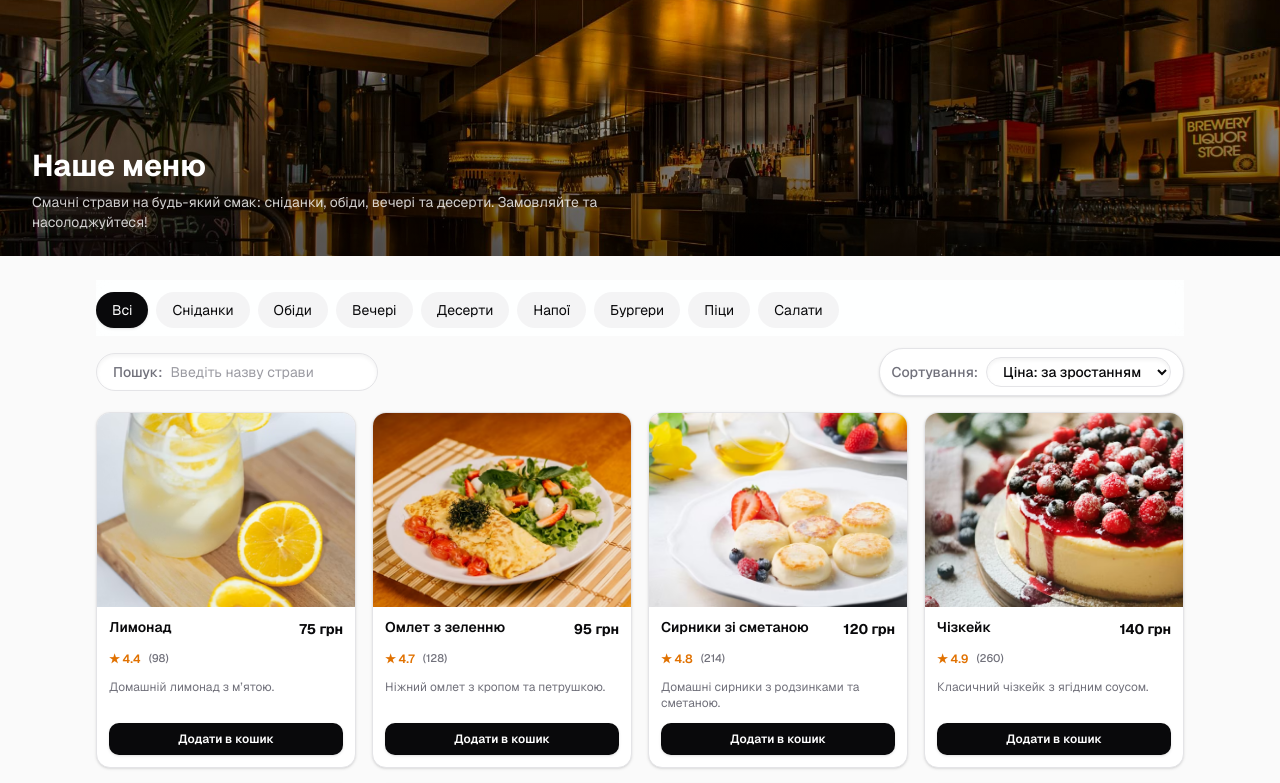
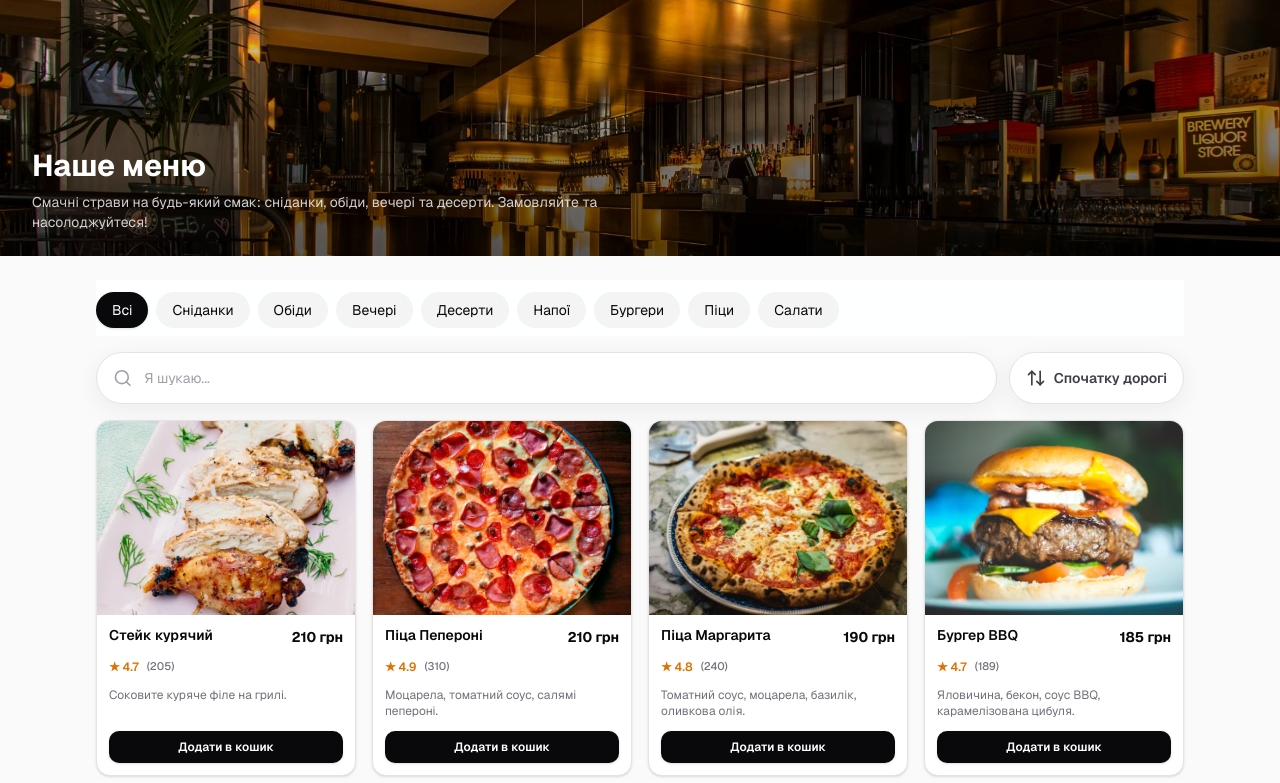
Before and after one commit to denyszaritskyi/comand-work, a Next.js app: page / in a window 1280 px wide. Shown: the top 783 px of the page. Built offline with nearby package versions, Linux system fonts and the light colour scheme.

Commit message:
refactor: changed sorting and filter styles

```diff
--- a/src/app/page.tsx
+++ b/src/app/page.tsx
@@ -20,7 +20,7 @@ const dishes: Dish[] = dishesData
 export default function Home() {
   const [selectedCategory, setSelectedCategory] = useState<string>('Всі')
   const [query, setQuery] = useState<string>('')
-  const [sort, setSort] = useState<'asc' | 'desc'>('asc')
+  const [sort, setSort] = useState<'asc' | 'desc'>('desc')
   const [activeDish, setActiveDish] = useState<Dish | null>(null)
   const [selectedSize, setSelectedSize] = useState<string>('m')
   const [selectedAddons, setSelectedAddons] = useState<Set<string>>(new Set())
--- a/src/components/FiltersBar.tsx
+++ b/src/components/FiltersBar.tsx
@@ -1,3 +1,5 @@
+import { ArrowUpDown, Search } from 'lucide-react'
+
 type Props = {
   query: string
   sort: 'asc' | 'desc'
@@ -11,42 +13,34 @@ export default function FiltersBar({
   onQueryChange,
   onSortChange,
 }: Props) {
+  const isDesc = sort === 'desc'
+  const sortLabel = isDesc ? 'Спочатку дорогі' : 'Спочатку дешеві'
+
+  const toggleSort = () => onSortChange(isDesc ? 'asc' : 'desc')
+
   return (
-    <div className="mt-3 flex flex-col gap-3 sm:flex-row sm:items-center sm:justify-between">
-      <div className="border-border bg-background focus-within:ring-ring flex items-center gap-2 rounded-full border px-4 py-2 shadow-inner focus-within:ring-2">
-        <label
-          className="text-muted-foreground text-sm font-medium"
-          htmlFor="search"
-        >
-          Пошук:
-        </label>
+    <div className="mt-4 flex flex-col gap-3 sm:flex-row sm:items-center sm:justify-between">
+      <div className="flex min-h-[52px] flex-1 items-center gap-3 rounded-full border border-zinc-200 bg-white px-4 py-3 shadow-[0_6px_24px_rgba(15,23,42,0.06)] focus-within:ring-2 focus-within:ring-zinc-200">
+        <Search className="h-5 w-5 text-zinc-400" aria-hidden />
         <input
           id="search"
           type="search"
-          placeholder="Введіть назву страви"
+          placeholder="Я шукаю..."
           value={query}
           onChange={(e) => onQueryChange(e.target.value)}
-          className="placeholder:text-muted-foreground/70 bg-transparent text-sm outline-none"
+          className="w-full bg-transparent text-sm text-zinc-700 placeholder:text-zinc-400 focus:outline-none"
         />
       </div>
 
-      <div className="border-border bg-card flex items-center gap-2 rounded-full border px-3 py-2 shadow-sm">
-        <label
-          className="text-muted-foreground text-sm font-medium"
-          htmlFor="sort"
-        >
-          Сортування:
-        </label>
-        <select
-          id="sort"
-          value={sort}
-          onChange={(e) => onSortChange(e.target.value as 'asc' | 'desc')}
-          className="border-border bg-background focus:ring-ring rounded-full border px-3 py-1 text-sm font-medium shadow-inner focus:ring-2 focus:outline-none"
-        >
-          <option value="asc">Ціна: за зростанням</option>
-          <option value="desc">Ціна: за спаданням</option>
-        </select>
-      </div>
+      <button
+        type="button"
+        onClick={toggleSort}
+        aria-pressed={isDesc}
+        className="inline-flex min-h-[52px] items-center gap-2 rounded-full border border-zinc-200 bg-white px-4 py-3 text-sm font-semibold text-zinc-700 shadow-[0_6px_24px_rgba(15,23,42,0.06)] transition duration-150 hover:shadow-[0_8px_28px_rgba(15,23,42,0.09)] focus-visible:ring-2 focus-visible:ring-zinc-200 focus-visible:outline-none"
+      >
+        <ArrowUpDown className="h-5 w-5" aria-hidden />
+        <span>{sortLabel}</span>
+      </button>
     </div>
   )
 }
```
